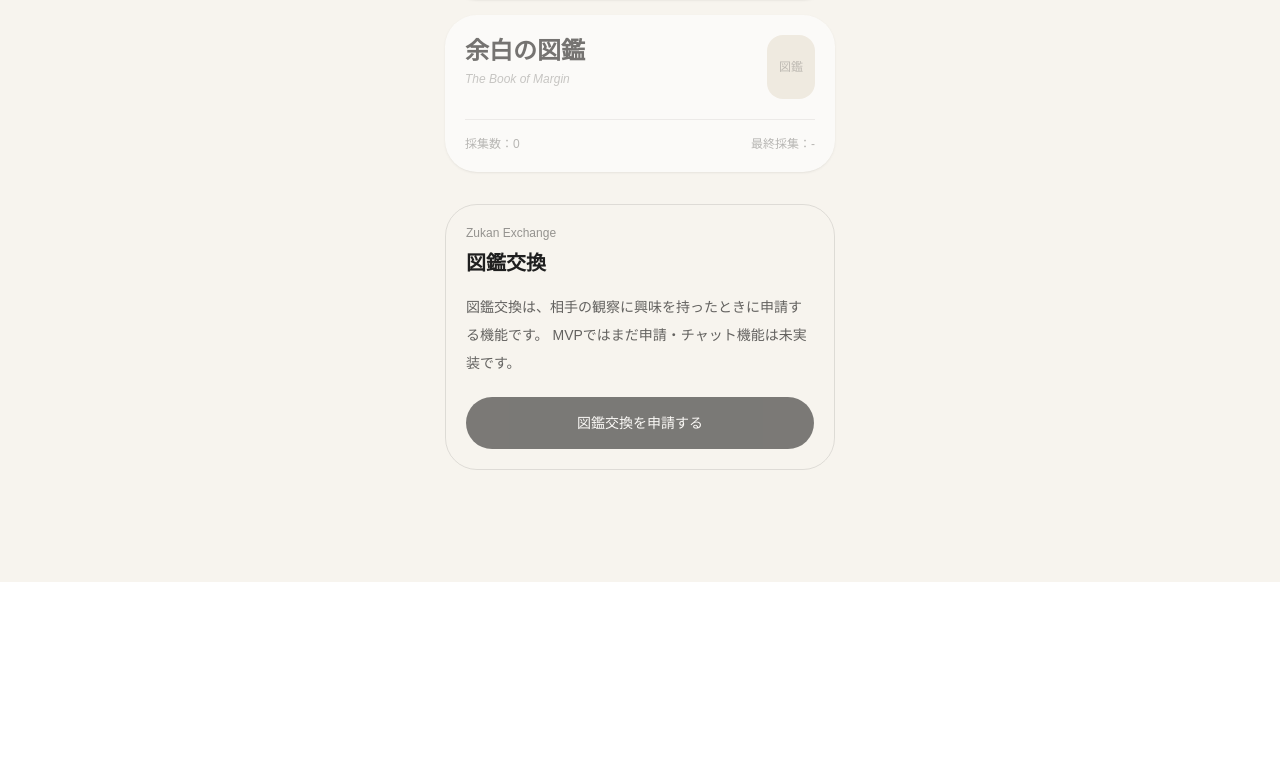
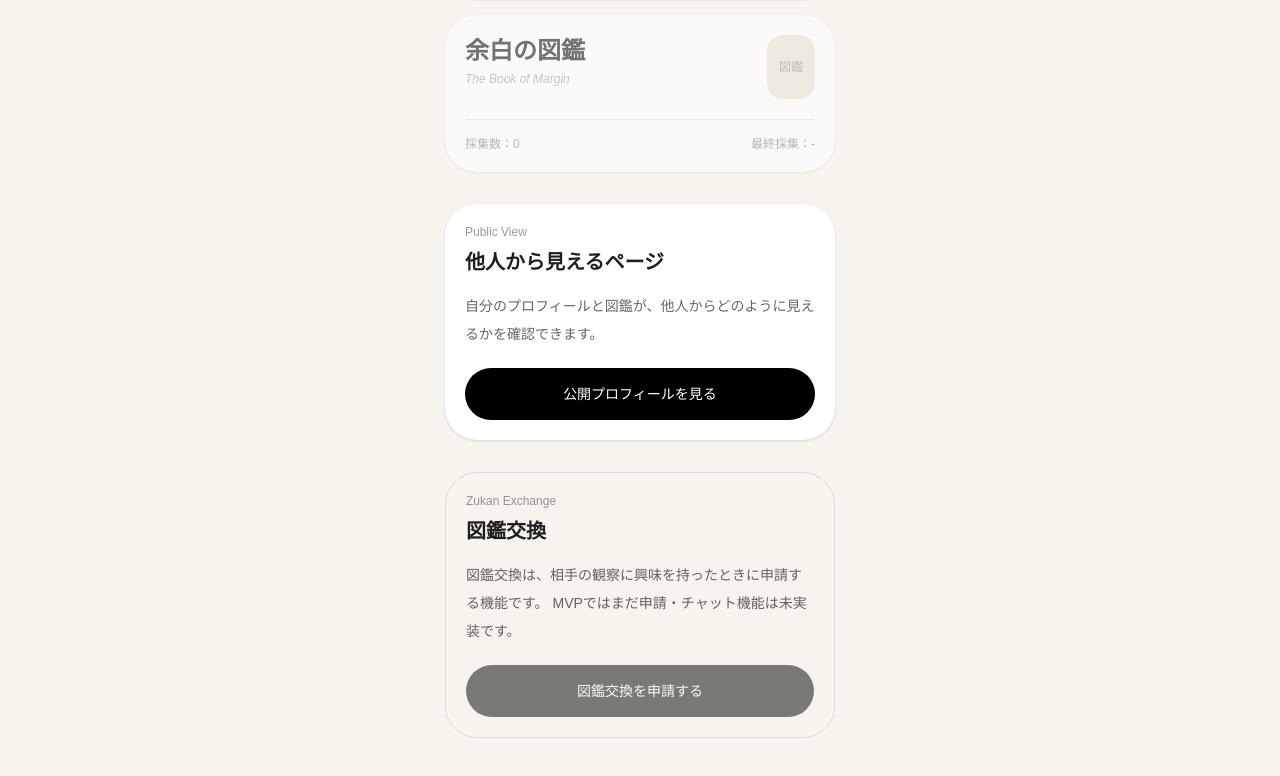
Before and after one commit to han920033-art/yorimichi-zukan, a Next.js app: page /me in a window 1280 px wide. Shown: the part 914-1690 px from the top of the page. Before the commit the page ends 1496 px from the top, so only its background shows below. Built offline with nearby package versions, Linux system fonts and the light colour scheme.

Commit message:
Add public profile links

```diff
--- a/app/bookshelf/page.tsx
+++ b/app/bookshelf/page.tsx
@@ -84,6 +84,16 @@ export default function BookshelfPage() {
             まずは「違和感の図鑑」から育てていきます。
           </p>
         </section>
+        <Link
+  href="/user/yuta"
+  className="mt-4 block rounded-3xl bg-white p-5 shadow-sm"
+>
+  <p className="text-xs text-black/40">Sample User</p>
+  <h3 className="mt-2 text-lg font-semibold">公開プロフィールを見る</h3>
+  <p className="mt-4 text-xs leading-6 text-black/50">
+    図鑑が他人からどう見えるかを確認する
+  </p>
+</Link>
 
         <section className="mt-7 space-y-4">
           {books.map((book) => {
--- a/app/me/page.tsx
+++ b/app/me/page.tsx
@@ -134,6 +134,21 @@ export default function MyPage() {
             })}
           </div>
         </section>
+        <section className="mt-8 rounded-[2rem] bg-white p-5 shadow-sm">
+  <p className="text-xs text-black/40">Public View</p>
+  <h2 className="mt-2 text-xl font-semibold">他人から見えるページ</h2>
+
+  <p className="mt-4 text-sm leading-7 text-black/60">
+    自分のプロフィールと図鑑が、他人からどのように見えるかを確認できます。
+  </p>
+
+  <Link
+    href="/user/yuta"
+    className="mt-5 block rounded-full bg-black px-6 py-4 text-center text-sm font-medium text-white"
+  >
+    公開プロフィールを見る
+  </Link>
+</section>
 
         <section className="mt-8 rounded-[2rem] border border-black/10 p-5">
           <p className="text-xs text-black/40">Zukan Exchange</p>
--- a/app/page.tsx
+++ b/app/page.tsx
@@ -82,6 +82,16 @@ export default function Home() {
             </p>
           </Link>
         </section>
+        <Link
+  href="/user/yuta"
+  className="mt-3 block rounded-3xl bg-white p-5 shadow-sm"
+>
+  <p className="text-xs text-black/40">Public Profile</p>
+  <h3 className="mt-2 text-lg font-semibold">公開プロフィールを見る</h3>
+  <p className="mt-4 text-xs leading-6 text-black/50">
+    他人から見た図鑑ページを確認する
+  </p>
+</Link>
 
         <section className="mt-8">
           <div className="mb-4 flex items-end justify-between">
```
